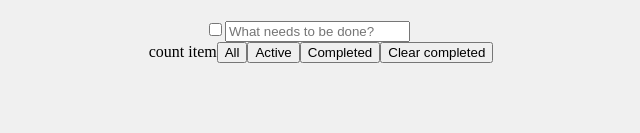
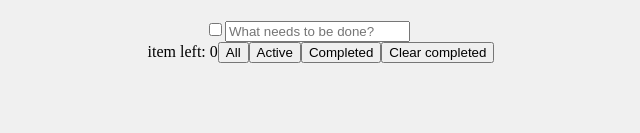
Before and after one commit to Eugenecheckin/my_to_do-react, a React (Create React App) app: page / in a window 1280 px wide. Shown: the part 164-297 px from the top of the page, without its empty margins (319-959 px from the left). Built offline with nearby package versions, Linux system fonts and the light colour scheme.

Commit message:
add control "left item"

```diff
--- a/src/components/Tasks.jsx
+++ b/src/components/Tasks.jsx
@@ -20,6 +20,13 @@ function Tasks({ posts }) {
       },
     });
   };
+  const itemLeft = () => {
+    return posts.filter(post => {
+      if (post.checked === false) {
+        return true;
+      }
+    }).length;
+  }
   return (
     <>
       {posts.filter(post => {
@@ -42,7 +49,7 @@ function Tasks({ posts }) {
           key = { item.id }
         />)}
       <label>
-        count item
+        item left: {' ' + itemLeft() }
       </label>
       <button
         type="button"
```
